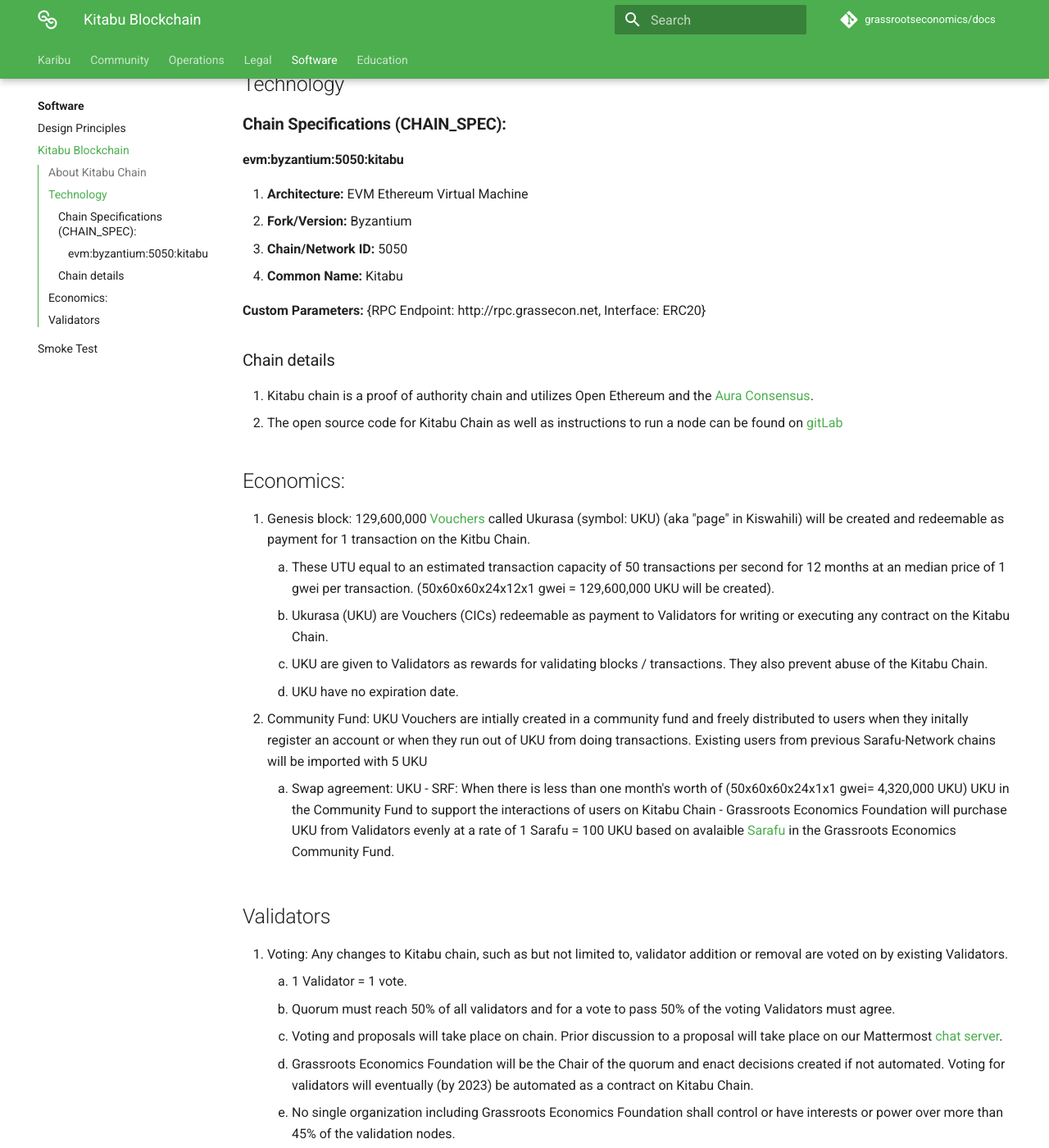
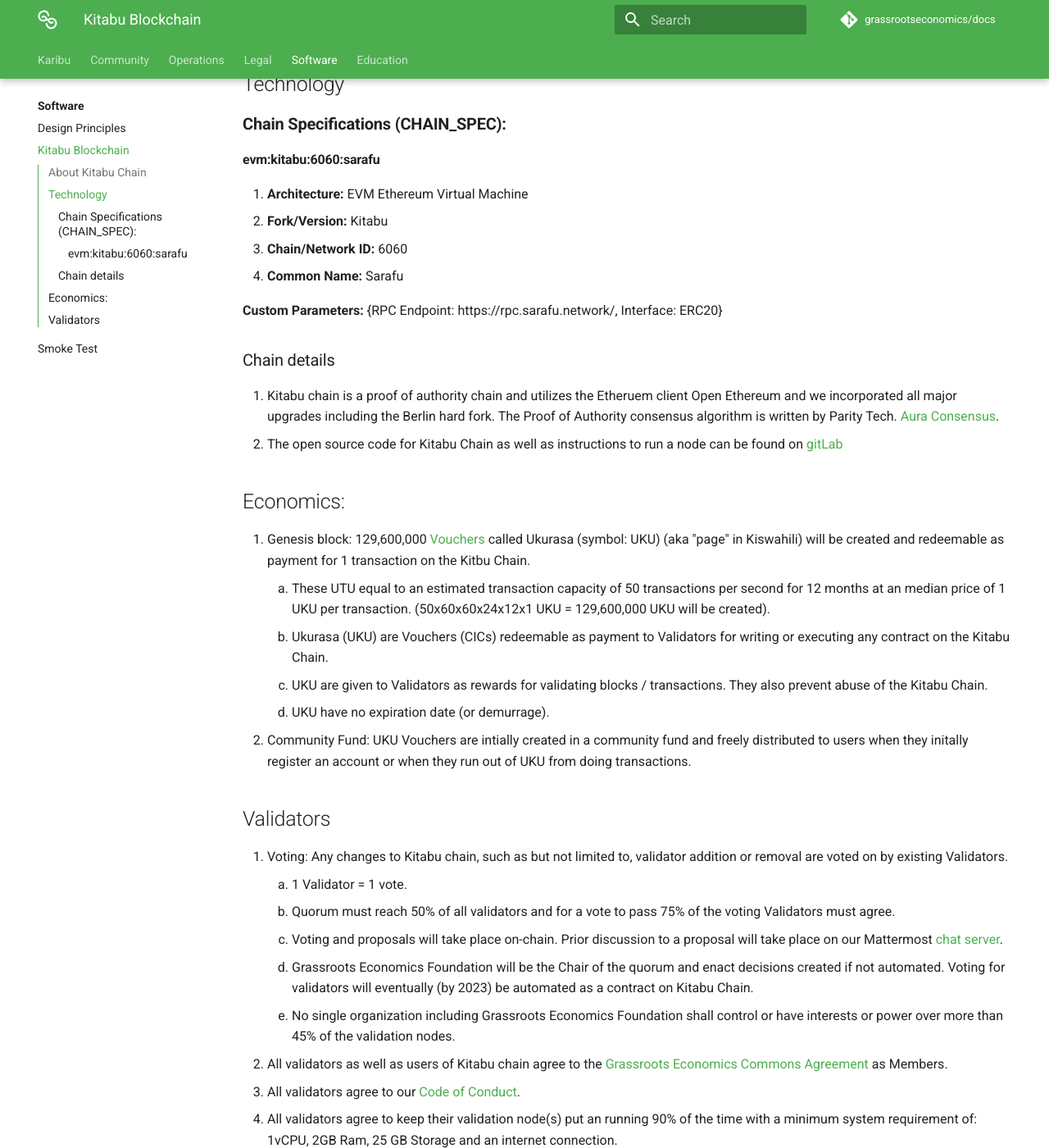
Before and after one commit to grassrootseconomics/docs.grassecon.org, an MkDocs documentation site: the page built from docs/software/kitabu.md, in a window 1280 px wide and 1400 px high, scrolled down 336 px. Shown: the whole window at 82% size. Built offline with MkDocs 1.6.1 and Material for MkDocs 9.7.7, drawn with Linux system fonts in a browser that asks for light colours; comment, search, counter and statistics services are not loaded.

Commit message:
updated chain spec and some details

```diff
--- a/docs/software/kitabu.md
+++ b/docs/software/kitabu.md
@@ -8,35 +8,34 @@
 
 ### **Chain Specifications (CHAIN_SPEC):**
 
-#### evm:byzantium:5050:kitabu
+#### evm:kitabu:6060:sarafu
 
 1. **Architecture:** EVM Ethereum Virtual Machine
-2. **Fork/Version:** Byzantium
-3. **Chain/Network ID:** 5050
-4. **Common Name:** Kitabu
+2. **Fork/Version:** Kitabu
+3. **Chain/Network ID:** 6060
+4. **Common Name:** Sarafu
 
 
-**Custom Parameters:** {RPC Endpoint: http://rpc.grassecon.net, Interface: ERC20}
+**Custom Parameters:** {RPC Endpoint: https://rpc.sarafu.network/, Interface: ERC20}
 
 ### Chain details
 
-1. Kitabu chain is a proof of authority chain and utilizes Open Ethereum and the [Aura Consensus](https://openethereum.github.io/Aura).
+1. Kitabu chain is a proof of authority chain and utilizes the Etheruem client Open Ethereum and we incorporated all major upgrades including the Berlin hard fork. The Proof of Authority consensus algorithm is written by Parity Tech. [Aura Consensus](https://openethereum.github.io/Aura).
 1. The open source code for Kitabu Chain as well as instructions to run a node can be found on [gitLab](https://gitlab.com/grassrootseconomics/kitabu-chain)
 
 ## Economics:
 1. Genesis block: 129,600,000 [Vouchers](/legal/license/#instruments) called Ukurasa (symbol: UKU) (aka "page" in Kiswahili) will be created and redeemable as payment for 1 transaction on the Kitbu Chain.
-    1. These UTU equal to an estimated transaction capacity of 50 transactions per second for 12 months at an median price of 1 gwei per transaction. (50x60x60x24x12x1 gwei = 129,600,000 UKU will be created).
+    1. These UTU equal to an estimated transaction capacity of 50 transactions per second for 12 months at an median price of 1 UKU per transaction. (50x60x60x24x12x1 UKU = 129,600,000 UKU will be created).
     1. Ukurasa (UKU) are Vouchers (CICs) redeemable as payment to Validators for writing or executing any contract on the Kitabu Chain.
     1. UKU are given to Validators as rewards for validating blocks / transactions. They also prevent abuse of the Kitabu Chain.
-    1. UKU have no expiration date.
-1. Community Fund: UKU Vouchers are intially created in a community fund and freely distributed to users when they initally register an account or when they run out of UKU from doing transactions. Existing users from previous Sarafu-Network chains will be imported with 5 UKU
-    1. Swap agreement: UKU - SRF: When there is less than one month's worth of (50x60x60x24x1x1 gwei= 4,320,000 UKU) UKU in the Community Fund to support the interactions of users on Kitabu Chain - Grassroots Economics Foundation will purchase UKU from Validators evenly at a rate of 1 Sarafu = 100 UKU based on avalaible [Sarafu](/legal/agreement/#instruments) in the Grassroots Economics Community Fund.
+    1. UKU have no expiration date (or demurrage).
+1. Community Fund: UKU Vouchers are intially created in a community fund and freely distributed to users when they initally register an account or when they run out of UKU from doing transactions.
 
 ## Validators
 1. Voting: Any changes to Kitabu chain, such as but not limited to, validator addition or removal are voted on by existing Validators.
     1. 1 Validator = 1 vote.
-    1. Quorum must reach 50% of all validators and for a vote to pass 50% of the voting Validators must agree.
-    1. Voting and proposals will take place on chain. Prior discussion to a proposal will take place on our Mattermost [chat server](https://chat.grassrootseconomics.net/cic/channels/kitabu-governance).
+    1. Quorum must reach 50% of all validators and for a vote to pass 75% of the voting Validators must agree.
+    1. Voting and proposals will take place on-chain. Prior discussion to a proposal will take place on our Mattermost [chat server](https://chat.grassrootseconomics.net/cic/channels/kitabu-governance).
     1. Grassroots Economics Foundation will be the Chair of the quorum and enact decisions created if not automated. Voting for validators will eventually (by 2023) be automated as a contract on Kitabu Chain.
     1. No single organization including Grassroots Economics Foundation shall control or have interests or power over more than 45% of the validation nodes.
 1. All validators as well as users of Kitabu chain agree to the [Grassroots Economics Commons Agreement](/legal/agreement/) as Members.
```
